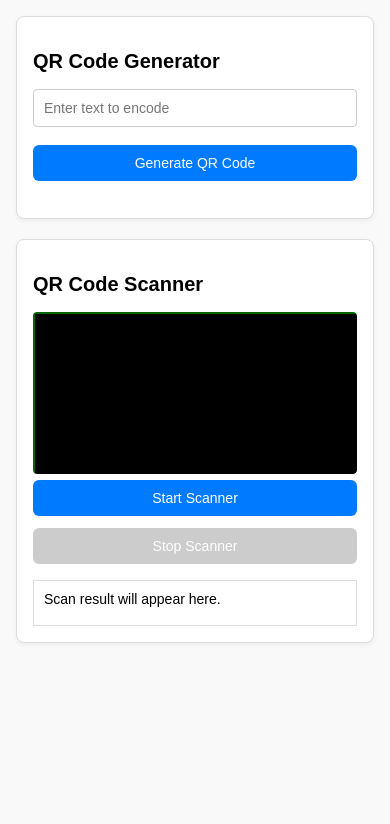
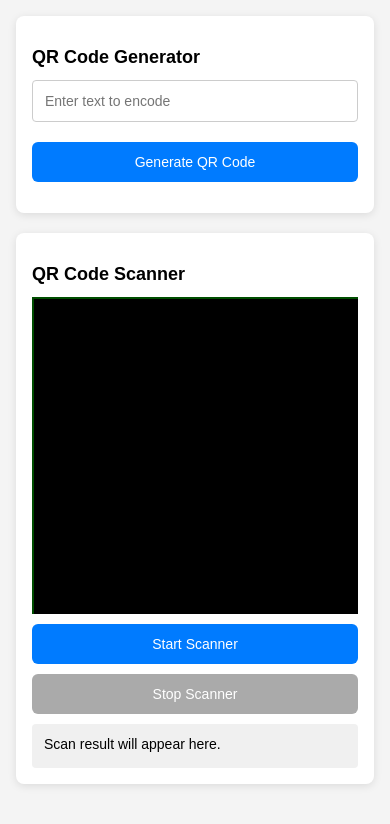
Before and after one commit to DiyanDeveloper/qr-tool, a plain HTML site: page index.html in a window 390 px wide. Drawn offline with nearby package versions, Linux system fonts and the light colour scheme.

Commit message:
Update styles.css

```diff
--- a/styles.css
+++ b/styles.css
@@ -1,9 +1,8 @@
-/* Base Styles */
 body {
   font-family: Arial, sans-serif;
   margin: 0;
   padding: 16px;
-    background-color: #f9f9f9;
+  background-color: #f4f4f4;
 }
 
 .container {
@@ -12,73 +11,72 @@ body {
   gap: 20px;
 }
 
-/* Section Blocks */
 .section {
-    background-color: #fff;
-    border: 1px solid #ddd;
+  background: white;
+  border-radius: 8px;
   padding: 16px;
-    border-radius: 8px;
-    box-shadow: 0 2px 5px rgba(0, 0, 0, 0.05);
+  box-shadow: 0 2px 8px rgba(0,0,0,0.1);
 }
 
-/* Input Field */
-#qrInput {
+h2 {
+  font-size: 20px;
+  margin-bottom: 12px;
+}
+
+input[type="text"] {
   width: 100%;
   padding: 12px;
   font-size: 16px;
-    margin-bottom: 12px;
+  margin-bottom: 10px;
+  border-radius: 4px;
+  border: 1px solid #ccc;
   box-sizing: border-box;
-    border: 1px solid #ccc;
-    border-radius: 4px;
 }
 
-/* Buttons */
 button {
   width: 100%;
   padding: 12px;
   font-size: 16px;
-    background: #007bff;
+  background-color: #007bff;
+  border: none;
   color: white;
-    border: none;
   border-radius: 6px;
   cursor: pointer;
-    margin: 6px 0;
-    transition: background 0.3s ease;
+  margin-top: 10px;
+  transition: background 0.3s;
 }
 
 button:hover:not(:disabled) {
-    background: #0056b3;
+  background-color: #0056b3;
 }
 
 button:disabled {
-    background: #cccccc;
+  background-color: #aaa;
 }
 
-/* QR Result */
 #qrResult {
   margin-top: 15px;
   text-align: center;
 }
 
-/* Scanner Container */
+.error-message {
+  display: none;
+  color: #d32f2f;
+  background-color: #ffebee;
+  padding: 10px;
+  border-radius: 4px;
+}
+
 #scanner-container {
   width: 100%;
   position: relative;
-    background: #f0f0f0;
-    border-radius: 4px;
+  background: #000;
   overflow: hidden;
 }
 
 #scanner {
   width: 100%;
-    height: auto;
   display: block;
-    border-radius: 4px;
-    background: #000;
-}
-
-#scanner-canvas {
-    display: none; /* Hidden unless needed */
 }
 
 .camera-overlay {
@@ -87,44 +85,28 @@ button:disabled {
   left: 0;
   width: 100%;
   height: 100%;
-    border: 2px solid rgba(0, 255, 0, 0.4);
+  border: 2px solid rgba(0, 255, 0, 0.3);
   pointer-events: none;
 }
 
-/* Scan Result */
 #scanResult {
   margin-top: 10px;
-    padding: 10px;
-    border: 1px solid #ddd;
-    min-height: 24px;
+  background: #f0f0f0;
+  padding: 12px;
   font-size: 15px;
-    background-color: #fff;
+  border-radius: 4px;
+  min-height: 20px;
 }
 
-/* Error Message */
-.error-message {
-    color: #d32f2f;
-    margin-top: 10px;
-    padding: 10px;
-    background-color: #ffebee;
-    border-radius: 4px;
-    display: none;
+/* Responsive */
+@media (max-width: 600px) {
+  h2 {
+    font-size: 18px;
   }
 
-/* Responsive Adjustments */
-@media (max-width: 480px) {
-    h2 {
-        font-size: 20px;
-    }
-
+  input[type="text"],
   button {
     font-size: 14px;
-        padding: 10px;
-    }
-
-    #qrInput {
-        font-size: 14px;
-        padding: 10px;
   }
 
   #scanResult {
```
Lines whose indentation alone changed are shown as unchanged.
